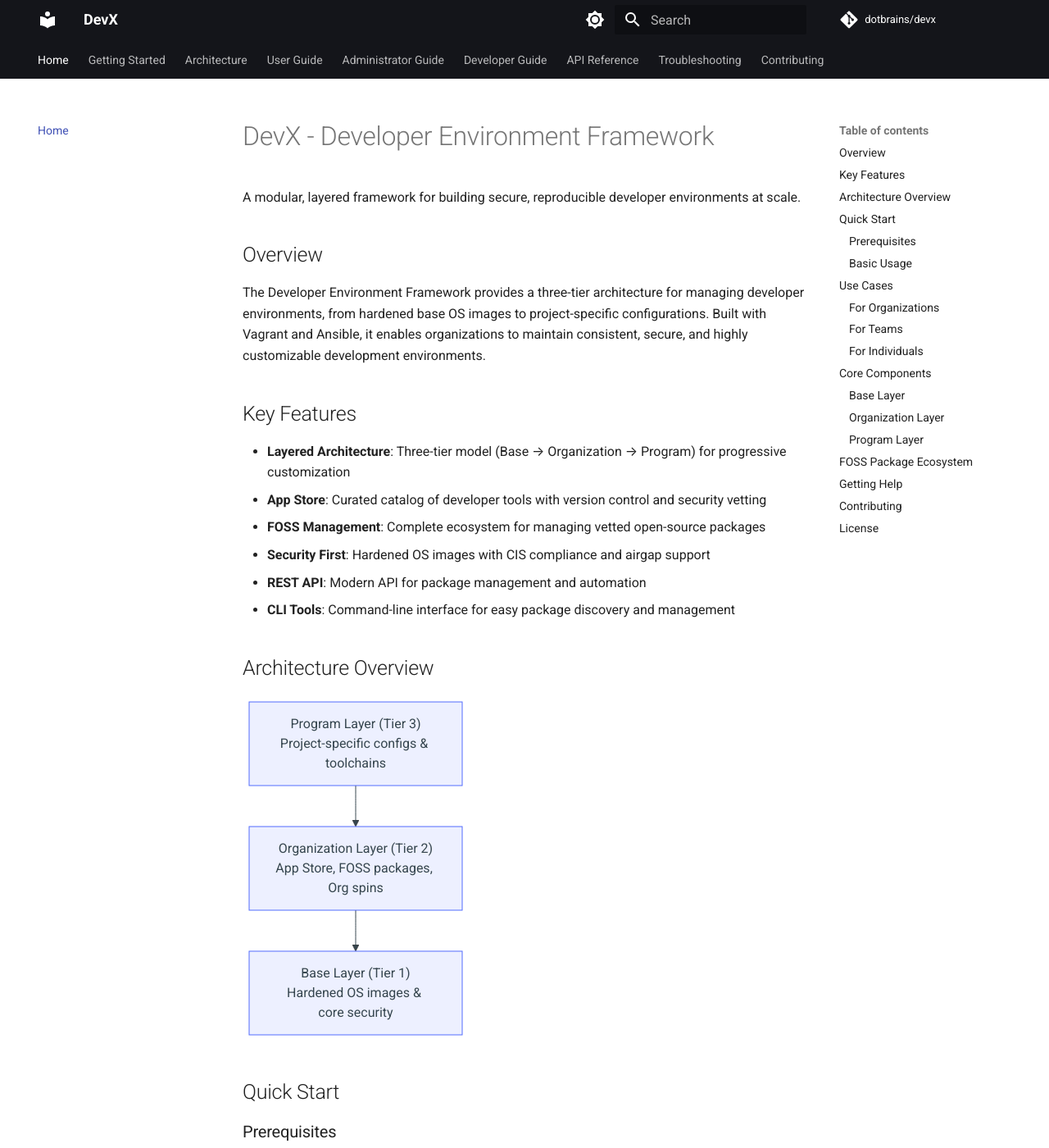
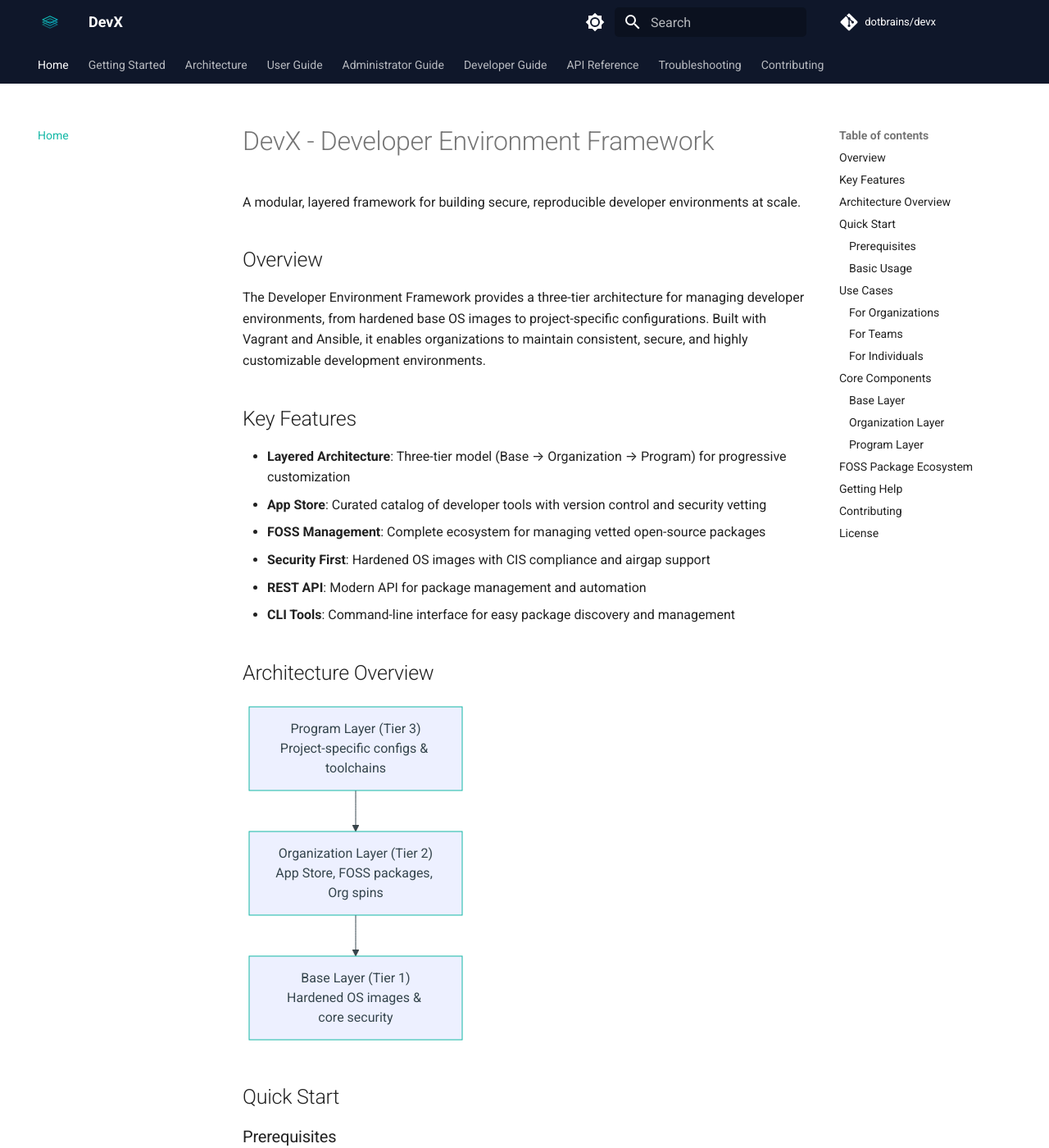
Before and after one commit to dotbrains/devx, an MkDocs documentation site: the page built from docs/source/index.md, in a window 1280 px wide and 1400 px high. Shown: the whole window at 82% size. Built offline with MkDocs 1.6.1 and Material for MkDocs 9.7.7, drawn with Linux system fonts in a browser that asks for light colours; comment, search, counter and statistics services are not loaded.

Commit message:
docs: add branded favicon, logo, serve script, and teal/cyan theme

```diff
--- a/docs/mkdocs.yml
+++ b/docs/mkdocs.yml
@@ -8,20 +8,22 @@
 
 theme:
   name: material
+  favicon: assets/favicon.svg
+  logo: assets/logo.svg
   palette:
     # Light mode
     - media: "(prefers-color-scheme: light)"
       scheme: default
-      primary: black
-      accent: grey
+      primary: custom
+      accent: custom
       toggle:
         icon: material/brightness-7
         name: Switch to dark mode
     # Dark mode
     - media: "(prefers-color-scheme: dark)"
       scheme: slate
-      primary: black
-      accent: grey
+      primary: custom
+      accent: custom
       toggle:
         icon: material/brightness-4
         name: Switch to light mode
@@ -98,6 +100,9 @@
       - FAQ: faq.md
   - Contributing: contributing.md
 
+extra_css:
+  - assets/extra.css
+
 extra:
   social:
     - icon: fontawesome/brands/github
--- /dev/null
+++ b/docs/source/assets/extra.css
@@ -0,0 +1,62 @@
+/* ── DevX brand colors (matches website) ── */
+:root {
+  --devx-teal: #14b8a6;
+  --devx-cyan: #06b6d4;
+  --devx-dark: #0f172a;
+  --devx-dark-surface: #1e293b;
+}
+
+/* ── Light mode overrides ── */
+[data-md-color-scheme="default"] {
+  --md-primary-fg-color: var(--devx-dark);
+  --md-primary-bg-color: #ffffff;
+  --md-accent-fg-color: var(--devx-teal);
+  --md-typeset-a-color: var(--devx-teal);
+}
+
+[data-md-color-scheme="default"] .md-header {
+  background-color: var(--devx-dark);
+}
+
+[data-md-color-scheme="default"] .md-tabs {
+  background-color: var(--devx-dark);
+}
+
+/* ── Dark mode overrides ── */
+[data-md-color-scheme="slate"] {
+  --md-default-bg-color: var(--devx-dark);
+  --md-default-fg-color: #e2e8f0;
+  --md-primary-fg-color: var(--devx-dark);
+  --md-primary-bg-color: #e2e8f0;
+  --md-accent-fg-color: var(--devx-teal);
+  --md-typeset-a-color: var(--devx-teal);
+  --md-code-bg-color: var(--devx-dark-surface);
+}
+
+[data-md-color-scheme="slate"] .md-header {
+  background-color: var(--devx-dark);
+}
+
+[data-md-color-scheme="slate"] .md-tabs {
+  background-color: var(--devx-dark-surface);
+}
+
+[data-md-color-scheme="slate"] .md-nav__link--active,
+[data-md-color-scheme="slate"] .md-nav__link:hover {
+  color: var(--devx-teal);
+}
+
+/* ── Shared ── */
+.md-header__button.md-logo img,
+.md-header__button.md-logo svg {
+  height: 1.5rem;
+  width: 1.5rem;
+}
+
+.md-typeset a:hover {
+  color: var(--devx-cyan);
+}
+
+.md-search__form {
+  border-radius: 0.25rem;
+}
```
Also changed, not shown: docs/source/assets/favicon.svg (added), docs/source/assets/logo.svg (added), 1 other file.
